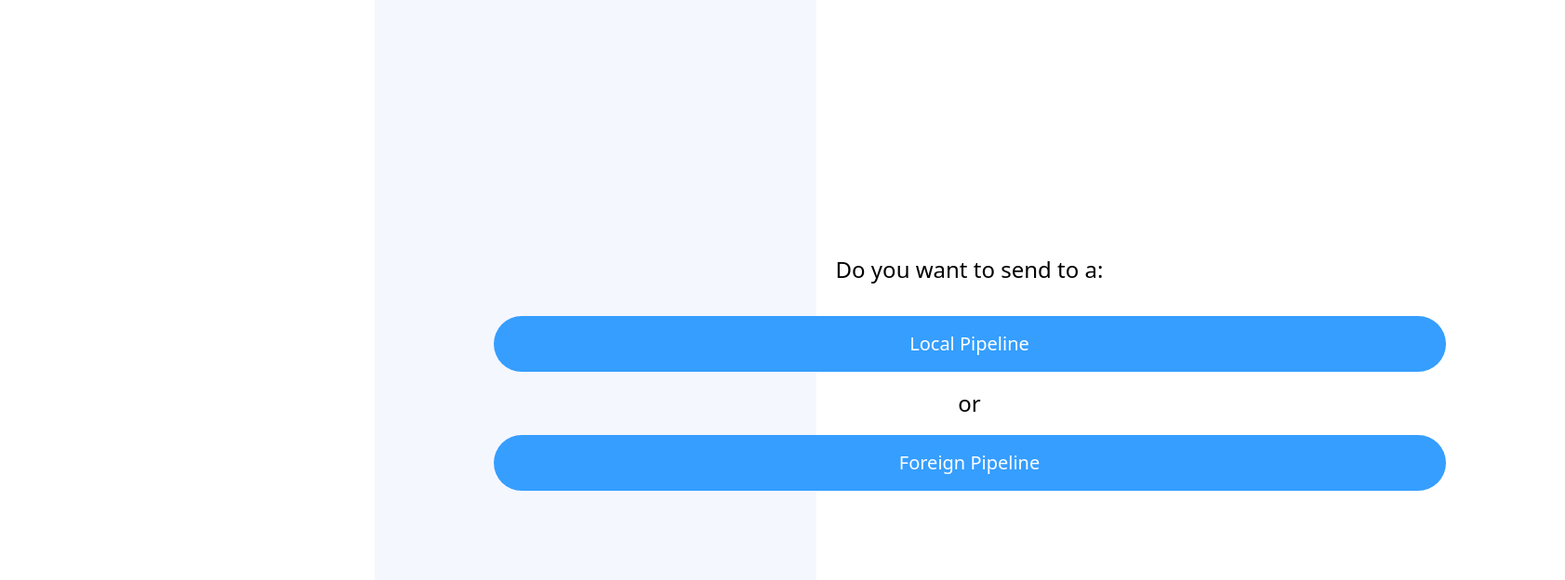
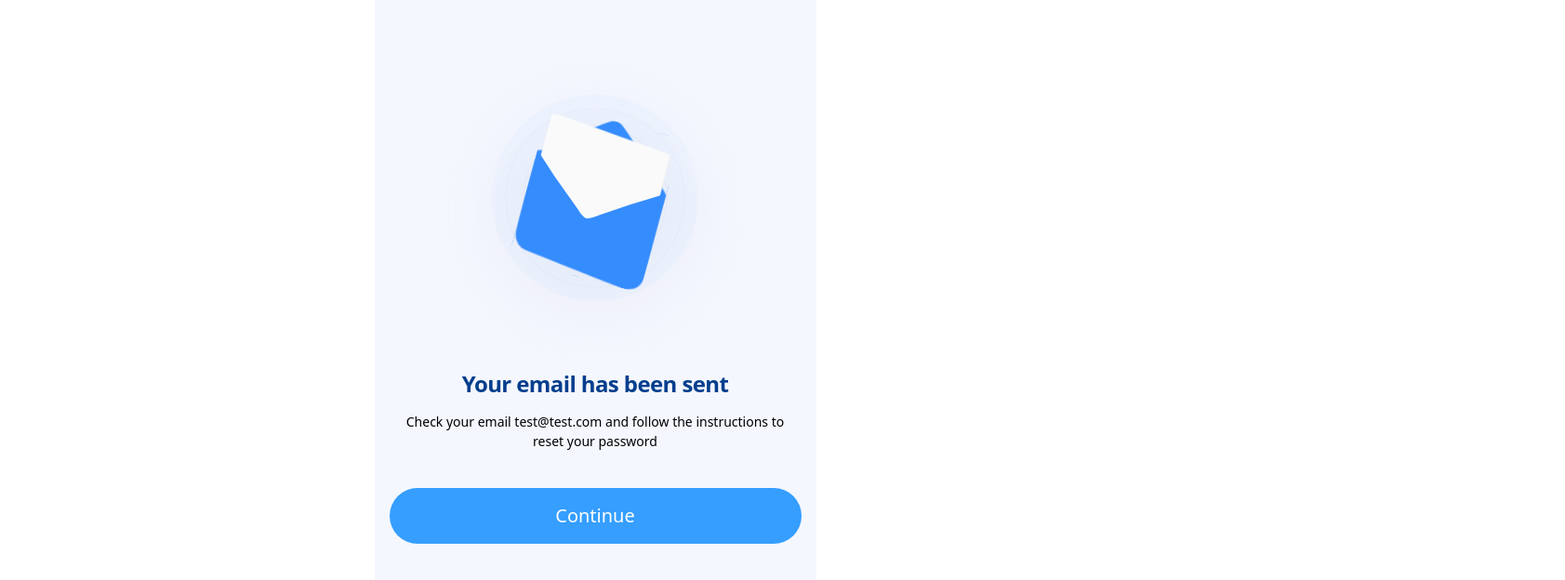
Before and after one commit to Emmakin/Pipeline, a React (Vite) app: page / in a window 1280 px wide. Shown: the top 624 px of the page at 93% size, 1683 px wide, since content can reach past the window. Built offline with nearby package versions, Linux system fonts and the light colour scheme.

Commit message:
Working on EmailSent page

```diff
--- a/src/App.jsx
+++ b/src/App.jsx
@@ -5,15 +5,17 @@ import Login from "./pages/Login";
 import EmailVeriSent from "./pages/EmailVeriSent";
 import LabelAndInput from "./components/LabelAndInput";
 import EnterEmail from "./pages/passwordRecovery/EnterEmail";
+import EmailSent from "./pages/passwordRecovery/EmailSent";
 
 function App() {
   return (
     <div className="wrapper max-w-[475px] mx-auto bg-paleBlue min-h-screen">
       {/* <SignUp /> */}
-      <EntryPage />
+      {/* <EntryPage /> */}
       {/* <EmailVeriSent /> */}
       {/* <Login /> */}
       {/* <EnterEmail /> */}
+      <EmailSent />
     </div>
   );
 }
--- a/src/components/MainButton.jsx
+++ b/src/components/MainButton.jsx
@@ -1,8 +1,10 @@
 import React from "react";
 
-const MainButton = ({ children }) => {
+const MainButton = ({ children, addStyles }) => {
   return (
-    <button className="bg-mainBlue w-full p-4 rounded-full text-xl text-white">
+    <button
+      className={`bg-mainBlue w-full p-4 rounded-full text-xl text-white ${addStyles}`}
+    >
       {children}
     </button>
   );
--- a/src/output.css
+++ b/src/output.css
@@ -590,6 +590,14 @@ video {
   margin-top: 3rem;
 }
 
+.mt-40 {
+  margin-top: 10rem;
+}
+
+.mt-20 {
+  margin-top: 5rem;
+}
+
 .block {
   display: block;
 }
--- /dev/null
+++ b/src/pages/passwordRecovery/EmailSent.jsx
@@ -0,0 +1,21 @@
+import React from "react";
+import mailImg from "../../assets/mail.svg";
+import MainButton from "../../components/MainButton";
+
+const EmailSent = () => {
+  return (
+    <div className="p-4 text-center">
+      <img src={mailImg} alt="Mail Sent" className="mx-auto pt-10" />
+      <p className="text-[24px] text-textBlue font-semibold leading-[29.05px] tracking-tight mb-4">
+        Your email has been sent
+      </p>
+      <p className="text-[14px]">
+        Check your email test@test.com and follow the instructions to reset your
+        password
+      </p>
+      <MainButton addStyles={"mt-10"}>Continue</MainButton>
+    </div>
+  );
+};
+
+export default EmailSent;
--- a/src/pages/passwordRecovery/EnterEmail.jsx
+++ b/src/pages/passwordRecovery/EnterEmail.jsx
@@ -1,6 +1,7 @@
 import React from "react";
 import PageNav from "../../components/PageNav";
 import LabelAndInput from "../../components/LabelAndInput";
+import MainButton from "../../components/MainButton";
 
 const EnterEmail = () => {
   return (
@@ -12,6 +13,8 @@ const EnterEmail = () => {
       </h1>
 
       <LabelAndInput inputName="email" inputType="email" labelContent="Email" />
+
+      <MainButton addStyles="mt-20">Continue</MainButton>
     </div>
   );
 };
```
